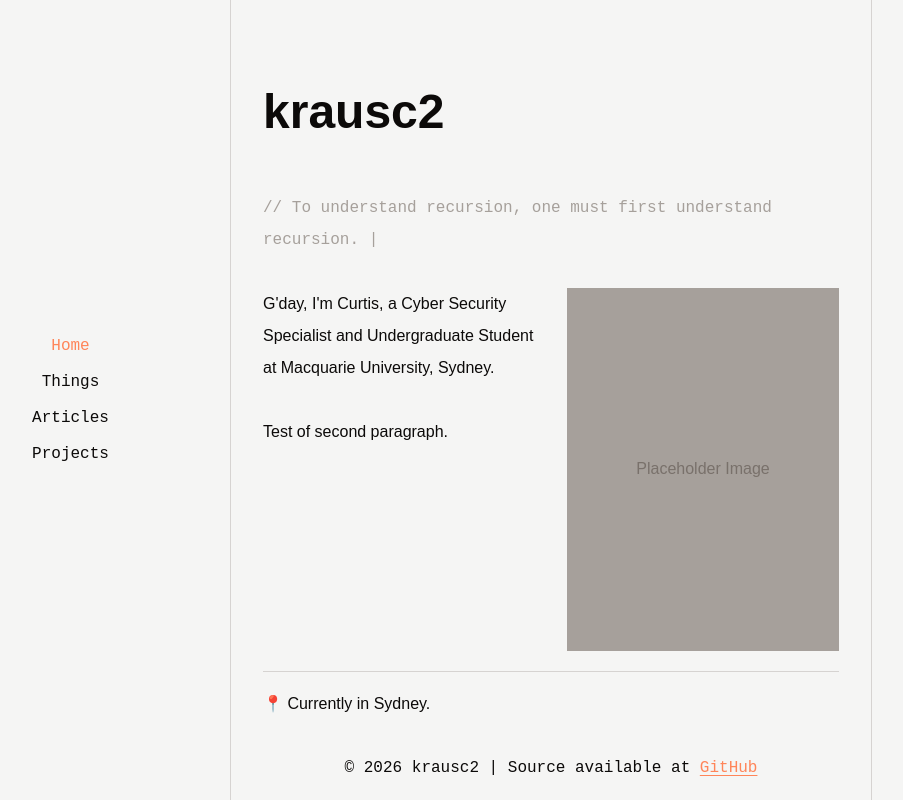
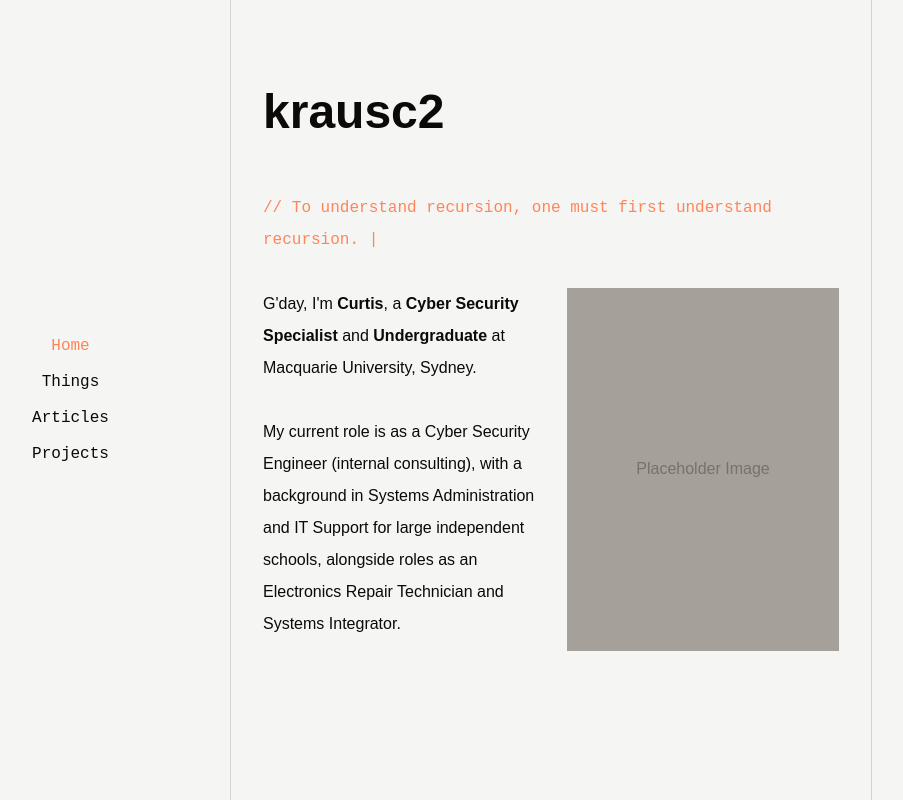
Before and after one commit to krausc2/kc2.dev, a SvelteKit app: page / in a window 1280 px wide. Shown: the whole page, without its empty margins (89-992 px from the left). Built offline with nearby package versions, Linux system fonts and the light colour scheme.

Commit message:
fix: content overlap on small screens/window & add misc content

```diff
--- a/src/routes/+page.svelte
+++ b/src/routes/+page.svelte
@@ -2,21 +2,23 @@
 	import { getSplash } from "$lib/splashes";
 </script>
 
-<section class="flex flex-col gap-8">
+<section class="flex flex-col gap-8 mb-32">
 	<p class="text-5xl font-bold">krausc2</p>
-	<p class="font-mono text-stone-400">// {@html getSplash("day")} <span class="cursor">|</span></p>
+	<p class="font-mono text-custom-coral">// {@html getSplash("day")} <span class="cursor">|</span></p>
 
-	<div class="flex flex-col gap-8 lg:flex-row">
+	<div class="flex flex-col gap-8 lg:flex-row lg:items-start">
 		<div class="flex flex-1 flex-col gap-8">
 			<p>
-				G'day, I'm Curtis, a Cyber Security Specialist and Undergraduate Student at Macquarie
-				University, Sydney.
+				G'day, I'm <b>Curtis</b>, a <b>Cyber Security Specialist</b> and <b>Undergraduate</b> at Macquarie University, Sydney.
 			</p>
 			<p>
-				Test of second paragraph.
+				My current role is as a Cyber Security Engineer (internal consulting), with a background in Systems Administration and IT Support for large independent schools, alongside roles as an Electronics Repair Technician and Systems Integrator.
+			</p>
+			<p>
+
 			</p>
 		</div>
-		<div class="flex aspect-3/4 w-full flex-1 items-center justify-center bg-stone-400">
+		<div class="flex aspect-3/4 flex-1 items-center justify-center bg-stone-400">
 			<p class="text-stone-500">Placeholder Image</p>
 		</div>
 	</div>
```
